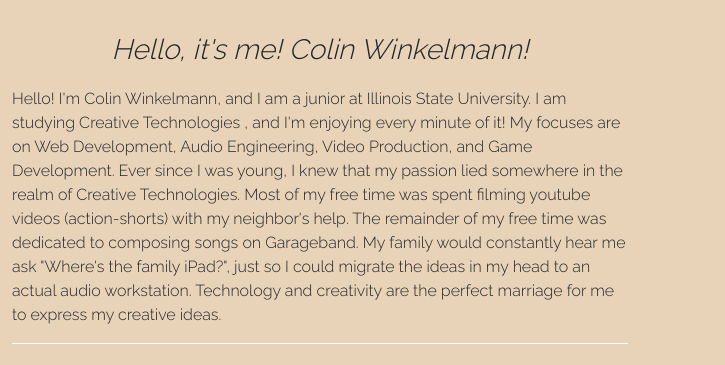
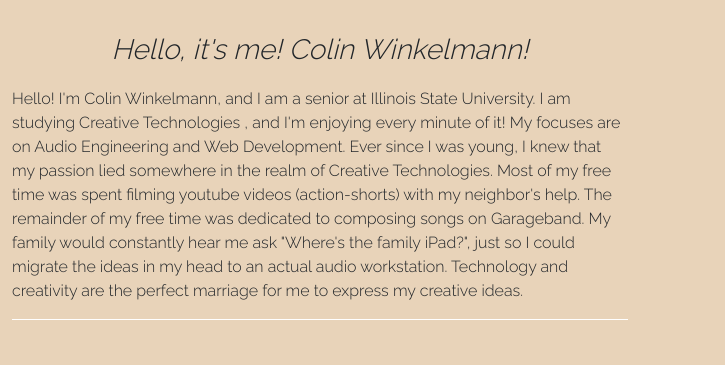
Before and after one commit to colinwink/Portfolio, a plain HTML site: page about.html in a window 1280 px wide. Shown: the part 234-599 px from the top of the page, 0-725 px from the left. Drawn offline with nearby package versions, Linux system fonts and the light colour scheme.

Commit message:
Update about.html

```diff
--- a/about.html
+++ b/about.html
@@ -47,7 +47,7 @@
   <div class="col">
     <p class="mt-4 text-center fs-3"><em> Hello, it's me! Colin Winkelmann! </em></p>
 
-    <p class="mt-3 fs-6 mb-5 border-bottom border-white border-1 pb-3">Hello! I'm Colin Winkelmann, and I am a junior at Illinois State University. I am studying Creative Technologies , and I'm enjoying every minute of it! My focuses are on Web Development, Audio Engineering, Video Production, and Game Development. Ever since I was young, I knew that my passion lied somewhere in the realm of Creative Technologies. Most of my free time was spent filming youtube videos (action-shorts) with my neighbor's help. The remainder of my free time was dedicated to composing songs on Garageband. My family would constantly hear me ask "Where's the family iPad?", just so I could migrate the ideas in my head to an actual audio workstation. Technology and creativity are the perfect marriage for me to express my creative ideas. </p>
+    <p class="mt-3 fs-6 mb-5 border-bottom border-white border-1 pb-3">Hello! I'm Colin Winkelmann, and I am a senior at Illinois State University. I am studying Creative Technologies , and I'm enjoying every minute of it! My focuses are on Audio Engineering and Web Development. Ever since I was young, I knew that my passion lied somewhere in the realm of Creative Technologies. Most of my free time was spent filming youtube videos (action-shorts) with my neighbor's help. The remainder of my free time was dedicated to composing songs on Garageband. My family would constantly hear me ask "Where's the family iPad?", just so I could migrate the ideas in my head to an actual audio workstation. Technology and creativity are the perfect marriage for me to express my creative ideas. </p>
 
     <p class="mt-2 fs-6">My favorite thing to do is compose, mix, and master music digitally. I use FL Studio to create rap beats, ambient pieces, and other electronic songs. During my sophomore year, I wrote the soundtrack (along with a few others) to a game, called Ground Zero, that was developed by the GameDev Club. The OST of the themes I wrote for Ground Zero is available to listen on the Audio page.  I also work on some experimental types of music, and I enjoy producing ambient style pieces. My CTK 345 Final Project is a piece in which I experimented with ambient digital as well as acoustic sounds. </p>
   </div>
```
